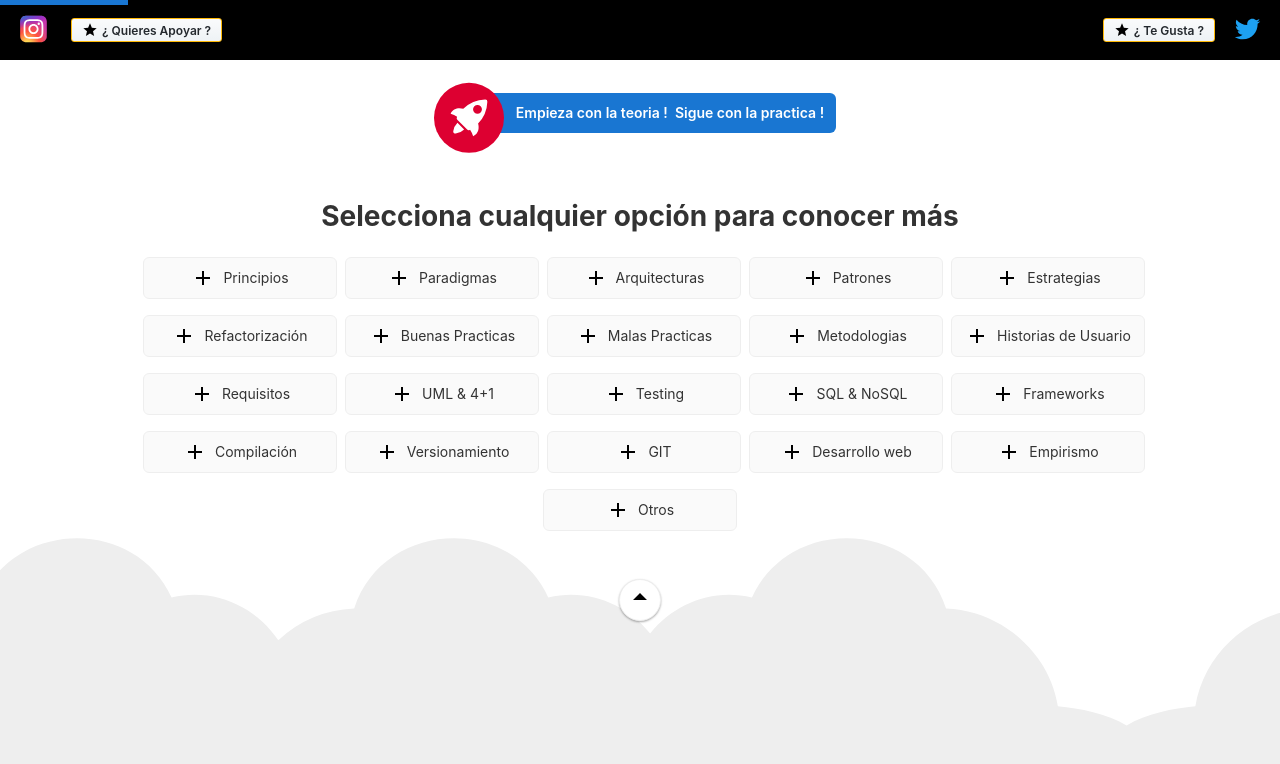
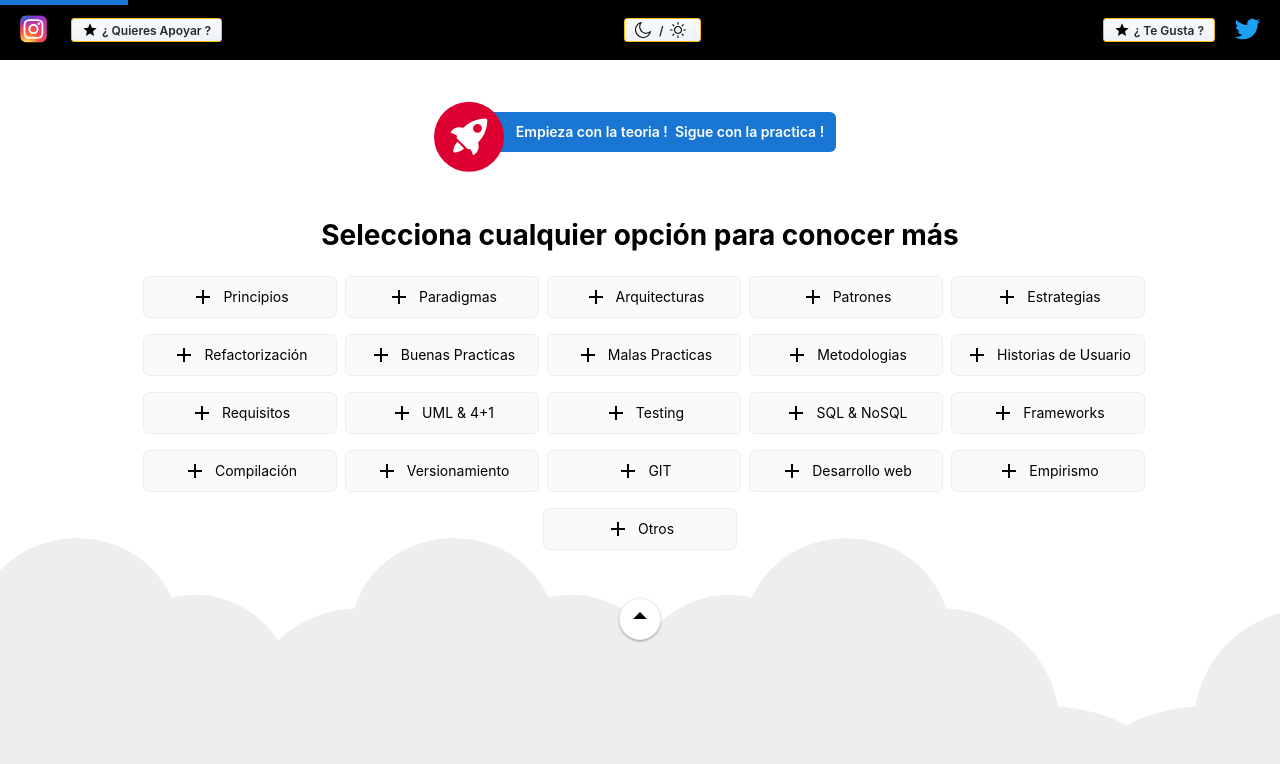
Before and after one commit to andresGarcia97/Links-De-Estudio, an Angular app: page / in a window 1280 px wide. Shown: the top 764 px of the page. Built offline with nearby package versions, Linux system fonts and the light colour scheme.

Commit message:
style: se añade modo oscuro

```diff
--- a/src/app/app.component.css
+++ /dev/null
@@ -1,8 +0,0 @@
-:host {
-  font-family: -apple-system, BlinkMacSystemFont, "Segoe UI", Roboto, Helvetica, Arial, sans-serif, "Apple Color Emoji", "Segoe UI Emoji", "Segoe UI Symbol";
-  font-size: 14px;
-  color: #333;
-  box-sizing: border-box;
-  -webkit-font-smoothing: antialiased;
-  -moz-osx-font-smoothing: grayscale;
-}
--- a/src/app/app.component.html
+++ b/src/app/app.component.html
@@ -1,4 +1,5 @@
 <div class="toolbar" role="banner" #navbar>
+
   <a aria-label="instagram" target="_blank" href="https://instagram.com/angarciate" title="Instagram">
     <svg id="twitter-logo" xmlns="http://www.w3.org/2000/svg" xmlns:xlink="http://www.w3.org/1999/xlink" height="35"
       width="35" viewBox="-19.5036 -32.49725 169.0312 194.9835">
@@ -31,6 +32,7 @@
         fill="#fff" />
     </svg>
   </a>
+
   <a href="https://github.com/andresGarcia97/Links-De-Estudio" target="_blank">
     <div class="github-star-badge">
       <svg class="material-icons" xmlns="http://www.w3.org/2000/svg" width="24" height="24" viewBox="0 0 24 24">
@@ -39,8 +41,90 @@
       ¿ Quieres Apoyar ?
     </div>
   </a>
+
   <div class="spacer">
   </div>
+
+  <div class="github-star-badge"  (click)="cambiarModo()">
+    <svg class="material-icons" xmlns="http://www.w3.org/2000/svg" xmlns:xlink="http://www.w3.org/1999/xlink"
+      width="24" height="24" viewBox="0 0 312.999 312.999" style="enable-background:new 0 0 312.999 312.999;"
+        xml:space="preserve">
+        <g>
+          <g>
+            <path d="M305.6,178.053c-3.2-0.8-6.4,0-9.2,2c-10.4,8.8-22.4,16-35.6,20.8c-12.4,4.8-26,7.2-40.4,7.2c-32.4,0-62-13.2-83.2-34.4
+         c-21.2-21.2-34.4-50.8-34.4-83.2c0-13.6,2.4-26.8,6.4-38.8c4.4-12.8,10.8-24.4,19.2-34.4c3.6-4.4,2.8-10.8-1.6-14.4
+         c-2.8-2-6-2.8-9.2-2c-34,9.2-63.6,29.6-84.8,56.8c-20.4,26.8-32.8,60-32.8,96.4c0,43.6,17.6,83.2,46.4,112s68.4,46.4,112,46.4
+         c36.8,0,70.8-12.8,98-34c27.6-21.6,47.6-52.4,56-87.6C314.4,184.853,311.2,179.253,305.6,178.053z M244.4,261.653
+         c-23.2,18.4-52.8,29.6-85.2,29.6c-38,0-72.4-15.6-97.2-40.4c-24.8-24.8-40.4-59.2-40.4-97.2c0-31.6,10.4-60.4,28.4-83.6
+         c12.4-16,28-29.2,46-38.4c-2,4.4-4,8.8-5.6,13.6c-5.2,14.4-7.6,29.6-7.6,45.6c0,38,15.6,72.8,40.4,97.6s59.6,40.4,97.6,40.4
+         c16.8,0,32.8-2.8,47.6-8.4c5.2-2,10.4-4,15.2-6.4C274,232.453,260.8,248.853,244.4,261.653z" />
+          </g>
+        </g>
+    </svg>
+    <span>/ &nbsp; </span>
+    <svg class="material-icons" xmlns="http://www.w3.org/2000/svg" xmlns:xlink="http://www.w3.org/1999/xlink" width="24" height="24"
+      viewBox="0 0 302.4 302.4" style="enable-background:new 0 0 302.4 302.4;" xml:space="preserve">
+      <g>
+        <g>
+          <path d="M204.8,97.6C191.2,84,172,75.2,151.2,75.2s-40,8.4-53.6,22.4c-13.6,13.6-22.4,32.8-22.4,53.6s8.8,40,22.4,53.6
+			c13.6,13.6,32.8,22.4,53.6,22.4s40-8.4,53.6-22.4c13.6-13.6,22.4-32.8,22.4-53.6S218.8,111.2,204.8,97.6z M190.4,190.4
+			c-10,10-24,16-39.2,16s-29.2-6-39.2-16s-16-24-16-39.2s6-29.2,16-39.2s24-16,39.2-16s29.2,6,39.2,16s16,24,16,39.2
+			S200.4,180.4,190.4,190.4z" />
+        </g>
+      </g>
+      <g>
+        <g>
+          <path d="M292,140.8h-30.8c-5.6,0-10.4,4.8-10.4,10.4c0,5.6,4.8,10.4,10.4,10.4H292c5.6,0,10.4-4.8,10.4-10.4
+			C302.4,145.6,297.6,140.8,292,140.8z" />
+        </g>
+      </g>
+      <g>
+        <g>
+          <path d="M151.2,250.8c-5.6,0-10.4,4.8-10.4,10.4V292c0,5.6,4.8,10.4,10.4,10.4c5.6,0,10.4-4.8,10.4-10.4v-30.8
+			C161.6,255.6,156.8,250.8,151.2,250.8z" />
+        </g>
+      </g>
+      <g>
+        <g>
+          <path
+            d="M258,243.6l-22-22c-3.6-4-10.4-4-14.4,0s-4,10.4,0,14.4l22,22c4,4,10.4,4,14.4,0S262,247.6,258,243.6z" />
+        </g>
+      </g>
+      <g>
+        <g>
+          <path d="M151.2,0c-5.6,0-10.4,4.8-10.4,10.4v30.8c0,5.6,4.8,10.4,10.4,10.4c5.6,0,10.4-4.8,10.4-10.4V10.4
+			C161.6,4.8,156.8,0,151.2,0z" />
+        </g>
+      </g>
+      <g>
+        <g>
+          <path
+            d="M258.4,44.4c-4-4-10.4-4-14.4,0l-22,22c-4,4-4,10.4,0,14.4c3.6,4,10.4,4,14.4,0l22-22C262.4,54.8,262.4,48.4,258.4,44.4z" />
+        </g>
+      </g>
+      <g>
+        <g>
+          <path d="M41.2,140.8H10.4c-5.6,0-10.4,4.8-10.4,10.4s4.4,10.4,10.4,10.4h30.8c5.6,0,10.4-4.8,10.4-10.4
+			C51.6,145.6,46.8,140.8,41.2,140.8z" />
+        </g>
+      </g>
+      <g>
+        <g>
+          <path
+            d="M80.4,221.6c-3.6-4-10.4-4-14.4,0l-22,22c-4,4-4,10.4,0,14.4s10.4,4,14.4,0l22-22C84.4,232,84.4,225.6,80.4,221.6z" />
+        </g>
+      </g>
+      <g>
+        <g>
+          <path d="M80.4,66.4l-22-22c-4-4-10.4-4-14.4,0s-4,10.4,0,14.4l22,22c4,4,10.4,4,14.4,0S84.4,70.4,80.4,66.4z" />
+        </g>
+      </g>
+    </svg>
+  </div>
+
+  <div class="spacer">
+  </div>
+
   <a href="https://github.com/andresGarcia97/Links-De-Estudio" target="_blank">
     <div class="github-star-badge">
       <svg class="material-icons" xmlns="http://www.w3.org/2000/svg" width="24" height="24" viewBox="0 0 24 24">
@@ -49,6 +133,7 @@
       ¿ Te Gusta ?
     </div>
   </a>
+
   <a aria-label="twitter" target="_blank" href="https://twitter.com/angarciate" title="Twitter">
     <svg id="twitter-logo" xmlns="http://www.w3.org/2000/svg" height="33" width="33"
       viewBox="-44.7006 -60.54775 387.4052 363.2865">
@@ -56,15 +141,15 @@
         d="M93.719 242.19c112.46 0 173.96-93.168 173.96-173.96 0-2.646-.054-5.28-.173-7.903a124.338 124.338 0 0030.498-31.66c-10.955 4.87-22.744 8.148-35.11 9.626 12.622-7.57 22.313-19.543 26.885-33.817a122.62 122.62 0 01-38.824 14.841C239.798 7.433 223.915 0 206.326 0c-33.764 0-61.144 27.381-61.144 61.132 0 4.798.537 9.465 1.586 13.941-50.815-2.557-95.874-26.886-126.03-63.88a60.977 60.977 0 00-8.279 30.73c0 21.212 10.794 39.938 27.208 50.893a60.685 60.685 0 01-27.69-7.647c-.009.257-.009.507-.009.781 0 29.61 21.075 54.332 49.051 59.934a61.218 61.218 0 01-16.122 2.152 60.84 60.84 0 01-11.491-1.103c7.784 24.293 30.355 41.971 57.115 42.465-20.926 16.402-47.287 26.171-75.937 26.171-4.929 0-9.798-.28-14.584-.846 27.059 17.344 59.189 27.464 93.722 27.464" />
       </svg>
   </a>
+
 </div>
 
 <div class="progress-bar" [style.width.%]="porciento"></div>
 
 <div class="content" role="main">
 
-  <br>
-  <br>
-  <br>
+  <div class="content">
+  </div>
 
   <div class="card highlight-card card-small" (click)="crearComponent(listaComponentes[21], componente)">
     <svg id="rocket" alt="Rocket Ship" xmlns="http://www.w3.org/2000/svg" width="101.678" height="101.678"
@@ -234,7 +319,7 @@
     viewBox="0 0 2611.084 485.677">
     <path id="Path_39" data-name="Path 39"
       d="M2379.709,863.793c10-93-77-171-168-149-52-114-225-105-264,15-75,3-140,59-152,133-30,2.83-66.725,9.829-93.5,26.25-26.771-16.421-63.5-23.42-93.5-26.25-12-74-77-130-152-133-39-120-212-129-264-15-54.084-13.075-106.753,9.173-138.488,48.9-31.734-39.726-84.4-61.974-138.487-48.9-52-114-225-105-264,15a162.027,162.027,0,0,0-103.147,43.044c-30.633-45.365-87.1-72.091-145.206-58.044-52-114-225-105-264,15-75,3-140,59-152,133-53,5-127,23-130,83-2,42,35,72,70,86,49,20,106,18,157,5a165.625,165.625,0,0,0,120,0c47,94,178,113,251,33,61.112,8.015,113.854-5.72,150.492-29.764a165.62,165.62,0,0,0,110.861-3.236c47,94,178,113,251,33,31.385,4.116,60.563,2.495,86.487-3.311,25.924,5.806,55.1,7.427,86.488,3.311,73,80,204,61,251-33a165.625,165.625,0,0,0,120,0c51,13,108,15,157-5a147.188,147.188,0,0,0,33.5-18.694,147.217,147.217,0,0,0,33.5,18.694c49,20,106,18,157,5a165.625,165.625,0,0,0,120,0c47,94,178,113,251,33C2446.709,1093.793,2554.709,922.793,2379.709,863.793Z"
-      transform="translate(142.69 -634.312)" fill="#eee" />
+      transform="translate(142.69 -634.312)" />
   </svg>
 
 </div>
--- a/src/app/app.component.ts
+++ b/src/app/app.component.ts
@@ -41,9 +41,9 @@ const porcentaje = scroll$.pipe(
 
 @Component({
   selector: 'app-root',
-  templateUrl: './app.component.html',
-  styleUrls: ['./app.component.css']
+  templateUrl: './app.component.html'
 })
+
 export class AppComponent {
 
   @ViewChild('componentes', { read: ViewContainerRef }) componentes!: ViewContainerRef;
@@ -81,4 +81,8 @@ export class AppComponent {
     }
   }
 
+  public cambiarModo(): void {
+    const cuerpoweb = document.body;
+    cuerpoweb.classList.toggle('oscuro');
+  }
 }
--- a/src/index.html
+++ b/src/index.html
@@ -8,7 +8,7 @@
   <link rel="icon" type="image/x-icon" href="favicon.ico">
   <link rel="stylesheet" href="styles.css">
 </head>
-<body>
+<body class="scroll">
   <app-root></app-root>
 </body>
 </html>
--- a/src/styles.css
+++ b/src/styles.css
@@ -3,12 +3,64 @@ paleta de colores
 https://coolors.co/dd0031-1976d2-eeeeee-000000-ffba08
 */
 
+/*https://blog.nubecolectiva.com/como-crear-el-efecto-modo-oscuro-claro-en-un-sitio-web-con-css-3-javascript/*/
 :root {
   --color-black: black;
+  --color-jet: #3a3a3a;
   --color-white: white;
   --color-navy-blue: #1976d2;
   --color-selective-yellow: #FFBA08;
+  --color-orange-yellow-crayola: #ffd770;
   --color-cultured: #eeeeee;
+  font-family: -apple-system, BlinkMacSystemFont, "Segoe UI", Roboto, Helvetica, Arial, sans-serif, "Apple Color Emoji", "Segoe UI Emoji", "Segoe UI Symbol";
+  font-size: 14px;
+  box-sizing: border-box;
+  -webkit-font-smoothing: antialiased;
+  -moz-osx-font-smoothing: grayscale;
+}
+
+.oscuro {
+  background-color: var(--color-black);
+}
+
+.oscuro .terminal {
+  background-color: var(--color-white);
+}
+
+.oscuro .terminal.window::before {
+  background: var(--color-navy-blue);
+  color: var(--color-cultured);
+}
+
+.oscuro .terminal pre {
+  color: var(--color-black);
+}
+
+.oscuro .card {
+  background-color: var(--color-white);
+}
+
+.oscuro h1,
+.oscuro h2,
+.oscuro h3,
+.oscuro h4,
+.oscuro h5,
+.oscuro h6 {
+  color: var(--color-white);
+}
+
+.oscuro .toolbar {
+  background-color: var(--color-jet);
+  color: var(--color-selective-yellow);
+}
+
+.oscuro svg#clouds {
+  fill: var(--color-jet);
+}
+
+.oscuro .card-container .card:not(.highlight-card):hover {
+  transform: translateY(-3px);
+  box-shadow: 0 4px 17px var(--color-cultured);
 }
 
 h1,
@@ -71,6 +123,24 @@ p {
   align-items: center;
 }
 
+/*https://ed.team/blog/las-variables-css-son-una-realidad-y-te-explico-como-usarlas*/
+.scroll::-webkit-scrollbar {
+  width: 7px;
+}
+
+.scroll::-webkit-scrollbar-thumb {
+  background-color: var(--color-orange-yellow-crayola);
+  border-radius: 6px;
+}
+
+.scroll::-webkit-scrollbar-thumb:hover {
+  background-color: var(--color-selective-yellow);
+}
+
+.scroll::-webkit-scrollbar-track {
+  border-radius: 6px;
+}
+
 svg.material-icons {
   height: 24px;
   width: auto;
@@ -126,7 +196,7 @@ svg.material-icons:not(:last-child) {
 }
 
 .card-container .card:not(.highlight-card):hover .material-icons path {
-  fill: rgb(105, 103, 103);
+  fill: var(--color-selective-yellow);
 }
 
 .card.highlight-card {
@@ -170,7 +240,7 @@ a:hover {
   padding-bottom: 12px;
   overflow-y: hidden;
   overflow-x: visible;
-  background-color: rgb(15, 15, 16);
+  background-color: var(--color-black);
 }
 
 .window::before {
@@ -182,7 +252,7 @@ a:hover {
   height: 20px;
   padding-top: 8px;
   padding-bottom: 8px;
-  background: rgb(58, 58, 58);
+  background: var(--color-jet);
   color: var(--color-selective-yellow);
   width: 100%;
   font-size: 3rem;
@@ -286,6 +356,7 @@ svg#clouds {
   left: -230px;
   z-index: -10;
   width: 1920px;
+  fill: var(--color-cultured);
 }
 
 @media screen and (min-width: 641px) and (max-width: 920px) {
```
Also changed, not shown: 1 other file (tests, documents, lock files or other folders).
